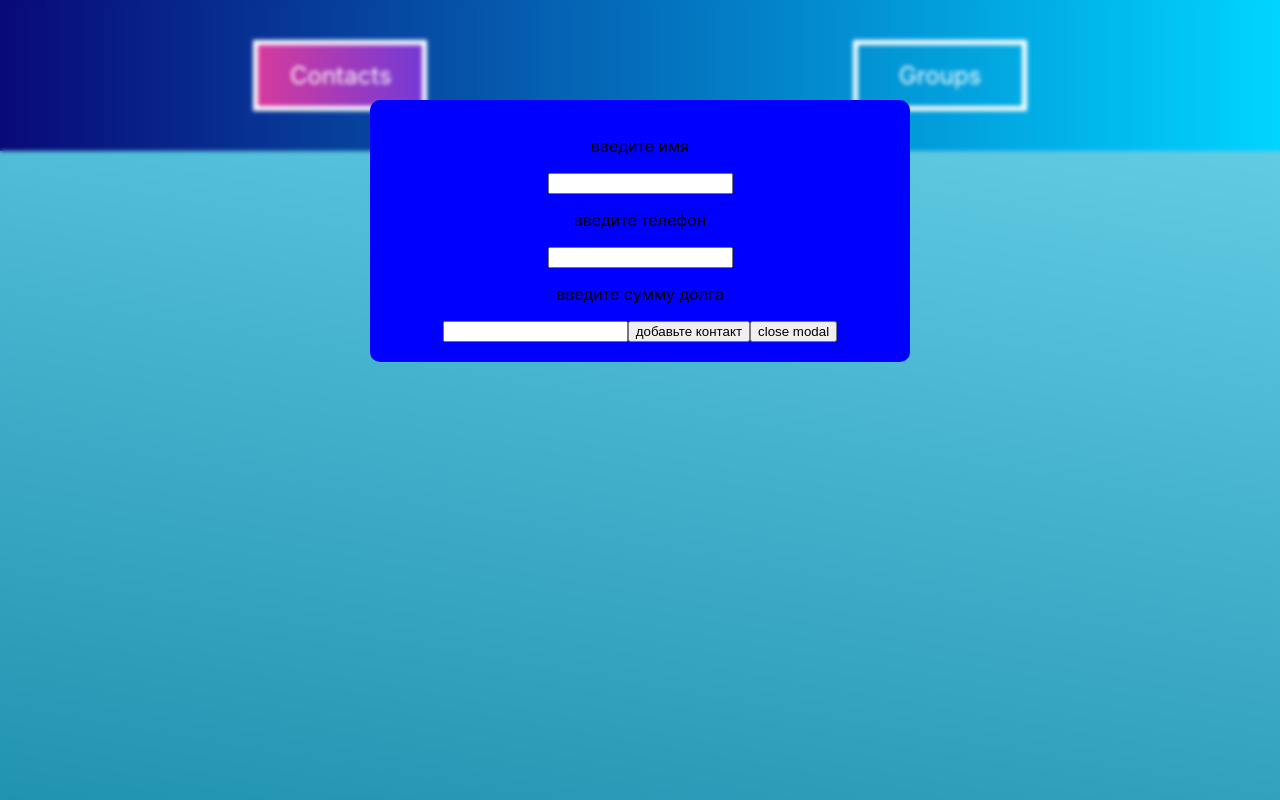
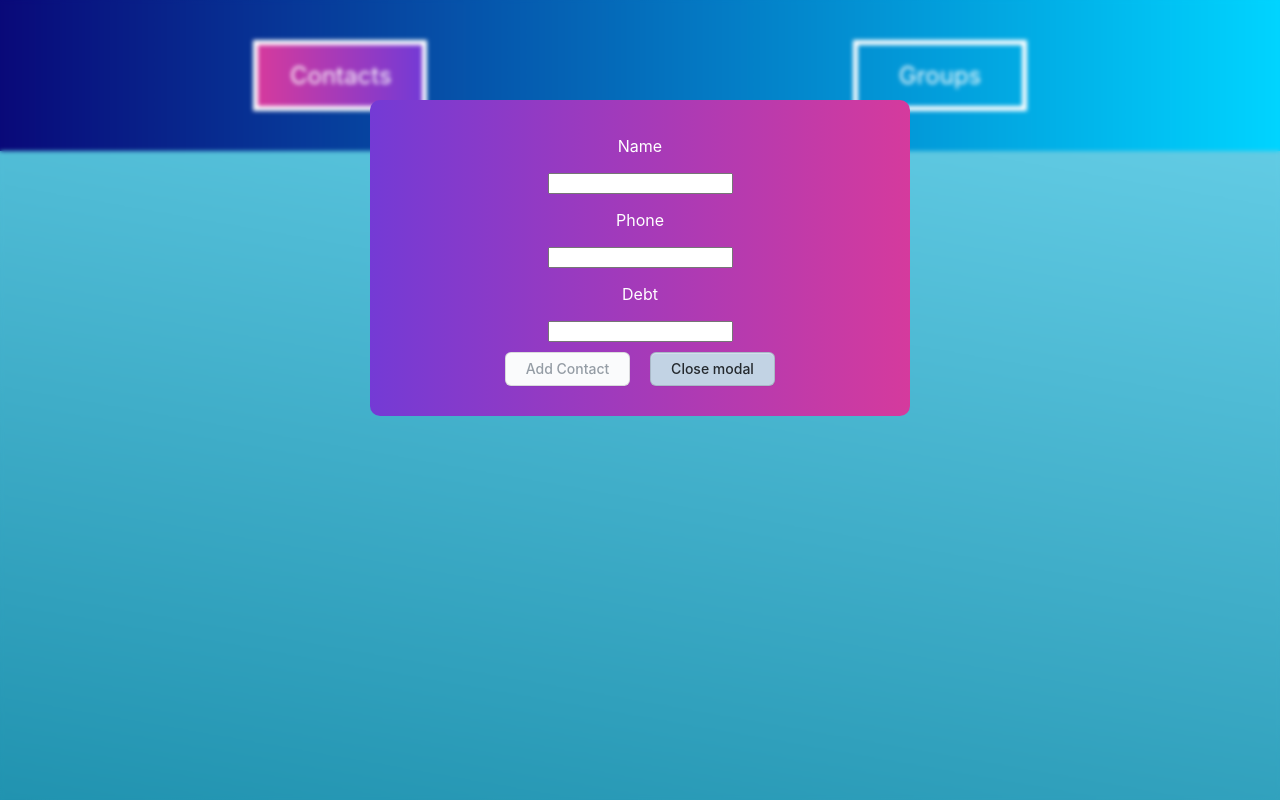
Before and after one commit to calaquend1/calaquend1.github.io, a React (Create React App) app: page / in a window 1280 px wide. Both pictures are taken after a click on the button "Add Contact". Built offline with nearby package versions, Linux system fonts and the light colour scheme.

Commit message:
create all interface

```diff
--- a/src/components/ContactList/List.tsx
+++ b/src/components/ContactList/List.tsx
@@ -1,12 +1,12 @@
-import React, { useState, useMemo, useContext } from 'react'
+import React, { useState, useMemo, useContext, useEffect } from 'react'
 import { Contact } from './types'
-import { Group } from '../Groups/types'
+import { Group, CheckedContacts } from '../Groups/types'
 import Person from './Person'
 import { contactsContext, groupsContext } from '../../App'
 import { AddPersonModal, CreateGroupModal } from './modals'
 import './list.css'
 
-const GetChosenContactsList = (checkedContacts: { [key: string]: boolean }, contacts: Contact[]): Contact[] => {
+const GetChosenContactsList = (checkedContacts: CheckedContacts, contacts: Contact[]): Contact[] => {
   return contacts.filter((contact: Contact) => checkedContacts[`${contact.name}${contact.phone}`])
 }
 
@@ -15,9 +15,13 @@ const List = (): JSX.Element => {
   const { groups, setGroups } = useContext(groupsContext)
   const [isOpenAddPerson, setIsOpenAddPerson] = useState<Boolean>(false)
   const [isOpenCreateGroup, setIsOpenCreateGroup] = useState<Boolean>(false)
-  const [checkedContacts, setCheckedContacts] = useState<{ [key: string]: boolean }>(contacts
+  const [checkedContacts, setCheckedContacts] = useState<CheckedContacts>(contacts
     .reduce((acc, person) => ({ ...acc, [`${person.name}${person.phone}`]: false }), {}))
   const chosenContactsList = useMemo(() => GetChosenContactsList(checkedContacts, contacts), [checkedContacts, contacts])
+
+  useEffect(() => {
+    setCheckedContacts(contacts.reduce((acc, person) => ({ ...acc, [`${person.name}${person.phone}`]: false }), {}))
+  }, [contacts])
 
   const handleSelectContact = (id: string, value: boolean): void => {
     setCheckedContacts({ ...checkedContacts, [id]: value })
@@ -26,6 +30,7 @@ const List = (): JSX.Element => {
   const addPerson = (person: Contact): void => {
     setContextContacts([...contacts, { ...person, id: contacts.length + 1 }])
     setIsOpenAddPerson(false)
+    resetCheckedContacts()
   }
 
   const resetCheckedContacts = (): void => setCheckedContacts(contacts.reduce((acc, person) => ({ ...acc, [`${person.name}${person.phone}`]: false }), {}))
@@ -35,6 +40,7 @@ const List = (): JSX.Element => {
     setIsOpenCreateGroup(false)
     resetCheckedContacts()
   }
+
   return (<div>
         <h2>Contacts</h2>
         {contacts.map(person => Person({
@@ -48,18 +54,17 @@ const List = (): JSX.Element => {
           <button disabled={chosenContactsList.length === 0} className="button-save" onClick={() => setIsOpenCreateGroup(!isOpenCreateGroup)}>Create Group</button>
         </div>
         <div className='modals'>
-          <AddPersonModal addPerson={addPerson} isOpen={isOpenAddPerson} setShowModal={setIsOpenAddPerson} />
+          <AddPersonModal contacts={checkedContacts} addPerson={addPerson} isOpen={isOpenAddPerson} setShowModal={setIsOpenAddPerson} />
           <CreateGroupModal id={groups.length + 1} createGroup={createGroup} list={chosenContactsList} isOpen={isOpenCreateGroup} setShowModal={setIsOpenCreateGroup} />
         </div>
       </div>)
 }
 
-// 1.5 модалки норм сделать
-// 4. подумать мб про оптимизацию пункт 11
-// 5. модалка справа "группа создана, контакт добавлен" пункт 11
-// 6. написать несколько тестов пункт 1
-// 8. написать readme как запустить пункт 15
-// 9. кинуть код к ним пункт 13 (проверить, можно ли открыть статик сайт из ветки gh pages на компе)+ поддерживать у себя и тестить на гитхаб пейджес пункт 14
-// это среда
+// 1. написать несколько тестов (добавление 2 контактов + добавление 1 группы + переход в эту группу + закрыть 1 человека в группе)
+// 2. модалка справа "группа создана, контакт добавлен" пункт 11
+// 3. подумать мб про оптимизацию (useMemo? reactmemo?)
+// 4. кинуть код к ним пункт 13 30 минут в конце
+// 5. поддерживать у себя и тестить на гитхаб пейджес пункт 14 автоматом, делать ничего не надо, 30 минут в конце посмотреть работает ли код
+// это четверг
 
 export default List
--- a/src/components/ContactList/Person.tsx
+++ b/src/components/ContactList/Person.tsx
@@ -6,8 +6,9 @@ const Person = (props: PersonProps): JSX.Element => {
   const { person, isChecked, onSelect, group } = props
 
   const className = `person ${group && isChecked ? 'checked' : ''} ${!group && isChecked ? 'listChecked' : ''}`
+  const style = { gridTemplateColumns: group ? '1fr 1fr 1fr' : '1fr 1fr' }
   return <div onClick={() => onSelect(!isChecked)} className={className} key={`${person?.name}-${person?.phone}`}>
-    <article className="listelement__profile">
+    <article className="listelement__profile" style={style}>
       <span className="listelement__name">Name: {person.name}</span>
       <span className="listelement__value">Phone: {person.phone}</span>
       {group && <span className="listelement__value">Debt: {person.debt}</span>}
--- a/src/components/ContactList/list.css
+++ b/src/components/ContactList/list.css
@@ -15,9 +15,10 @@
     border-radius: 10px;
     padding: 20px;
     margin: 20px auto;
-    background: blue;
+    background: linear-gradient(to left, #d53a9d, #743ad5);
     left: 0px;
     right: 0px;
+    color: white;
 }
 
 .checked {
@@ -44,7 +45,7 @@
 .listelement__profile {
   position: relative;
   display: grid;
-  grid-template-columns: 1fr 3fr 1fr;
+  grid-template-columns: 1fr 1fr 1fr;
   align-items: center;
   padding: 10px 30px 10px 10px;
   overflow: hidden;
@@ -54,6 +55,8 @@
   transition: transform .25s cubic-bezier(.7,.98,.86,.98), box-shadow .25s cubic-bezier(.7,.98,.86,.98);
   background-color: #fff;
   margin: 5px 150px;
+  align-items: center;
+  justify-items: center;
 }
 
 .listelement__profile:hover {
@@ -84,10 +87,10 @@
   margin-left: 12px;
 }
 
-.listelement_value {
+.listelement__value {
     color: #35d8ac;
-    font-weight: 700;
-    font-size: 34px;
+    font-weight: 600;
+    font-size: 20px;
     text-align: right;
 }
 
--- a/src/components/ContactList/modals.tsx
+++ b/src/components/ContactList/modals.tsx
@@ -1,6 +1,7 @@
 import React, { useState } from 'react'
 import { AddPerson, ModalInpit, CreateGroup, Contact } from './types'
 import './list.css'
+import '../Groups/group.css'
 
 export const ModalInput = (props: ModalInpit): JSX.Element => {
   const { text, onChange } = props
@@ -11,19 +12,26 @@ export const ModalInput = (props: ModalInpit): JSX.Element => {
 }
 
 export const AddPersonModal = (props: AddPerson): JSX.Element | null => {
-  const { isOpen, setShowModal, addPerson } = props
+  const { isOpen, setShowModal, addPerson, contacts } = props
   const [person, setPerson] = useState({ name: '', phone: '', debt: 0 })
   if (!isOpen) return null
-
   return (
         <>
             <div className="modal-backdrop" onClick={() => setShowModal(false)}></div>
             <div className="modal">
-                <ModalInput text='введите имя' onChange={(e) => setPerson({ ...person, name: e.target.value })} />
-                <ModalInput text='введите телефон' onChange={(e) => setPerson({ ...person, phone: e.target.value })} />
-                <ModalInput text='введите сумму долга' onChange={(e) => setPerson({ ...person, debt: Number(e.target.value) })} />
-                <button onClick={() => addPerson(person as Contact)}>добавьте контакт</button>
-                <button onClick={() => setShowModal(false)}>close modal</button>
+                <ModalInput text='Name' onChange={(e) => setPerson({ ...person, name: e.target.value })} />
+                <ModalInput text='Phone' onChange={(e) => setPerson({ ...person, phone: e.target.value })} />
+                <ModalInput text='Debt' onChange={(e) => setPerson({ ...person, debt: Number(e.target.value) })} />
+                <div className='buttons'>
+                    <button
+                        disabled={!(contacts[`${person.name}${person.phone}`] !== false && person.name && person.phone)}
+                        className='button-save' onClick={() => {
+                          addPerson(person as Contact)
+                          setPerson({ name: '', phone: '', debt: 0 })
+                        }}
+                    >Add Contact</button>
+                    <button className='button-save' onClick={() => setShowModal(false)}>Close modal</button>
+                </div>
             </div>
         </>)
 }
@@ -37,10 +45,12 @@ export const CreateGroupModal = (props: CreateGroup): JSX.Element | null => {
         <>
             <div className="modal-backdrop" onClick={() => setShowModal(false)}></div>
             <div className="modal">
-                <ModalInput text='введите название группы' onChange={(e) => setGroup({ ...group, name: e.target.value })} />
-                <ModalInput text='введите сумму долга' onChange={(e) => setGroup({ ...group, sum: Number(e.target.value) })} />
-                <button onClick={() => createGroup(group)}>Добавьте группу</button>
-                <button onClick={() => setShowModal(false)}>close modal</button>
+                <ModalInput text='Group Name' onChange={(e) => setGroup({ ...group, name: e.target.value })} />
+                <ModalInput text='Group Debt' onChange={(e) => setGroup({ ...group, sum: Number(e.target.value) })} />
+                <div className='buttons'>
+                    <button className='button-save' disabled={!(group.name && group.sum)} onClick={() => createGroup(group)}>Create Group</button>
+                    <button className='button-save' onClick={() => setShowModal(false)}>Close modal</button>
+                </div>
             </div>
         </>)
 }
--- a/src/components/ContactList/types.ts
+++ b/src/components/ContactList/types.ts
@@ -1,4 +1,4 @@
-import { Group } from '../Groups/types'
+import { CheckedContacts, Group } from '../Groups/types'
 
 export interface Contact {
   name: string
@@ -24,7 +24,8 @@ export interface ListProps {
 export interface AddPerson {
   isOpen: Boolean
   setShowModal: (e: Boolean) => void
-  addPerson: (person: Contact) => void
+  addPerson: (person: Contact) => void,
+  contacts: CheckedContacts
 }
 
 export interface ModalInpit {
--- a/src/components/Groups/types.ts
+++ b/src/components/Groups/types.ts
@@ -10,7 +10,7 @@ export interface Group {
 }
 
 export interface CheckedContacts {
-  [key: number]: boolean
+  [key: string]: boolean
 }
 
 export interface CurrentGroupProps {
```
Also changed, not shown: 1 other file (tests, documents, lock files or other folders).
